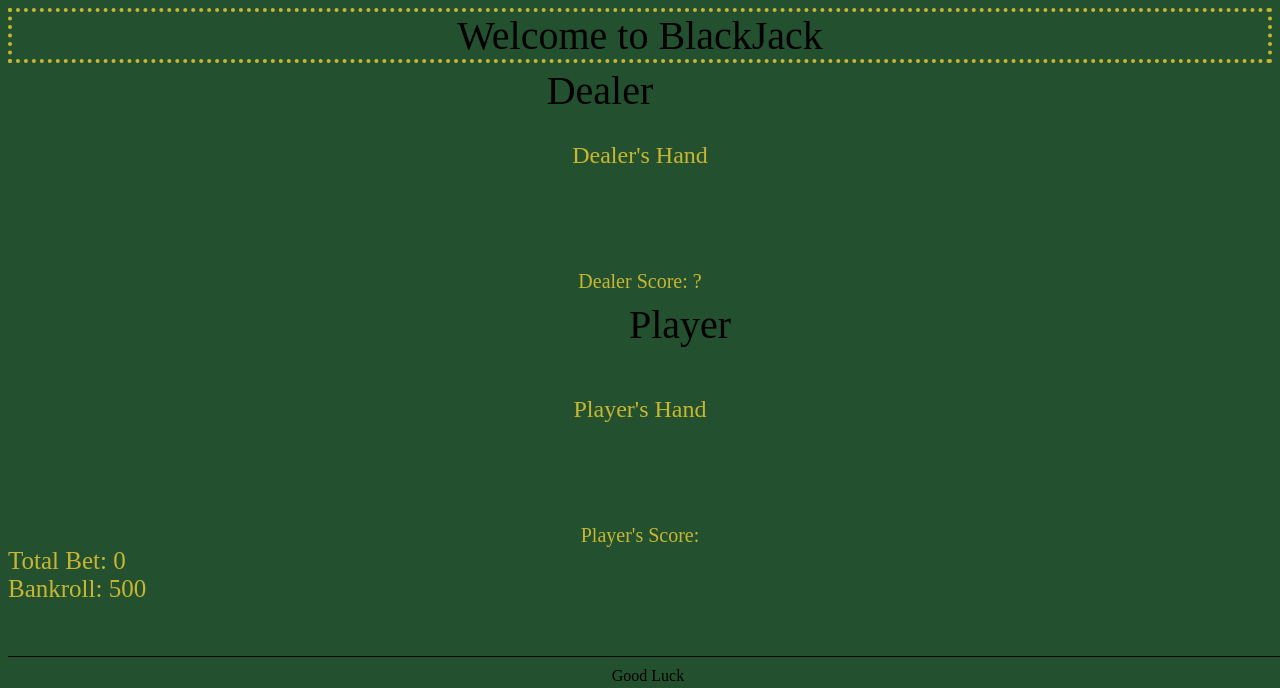
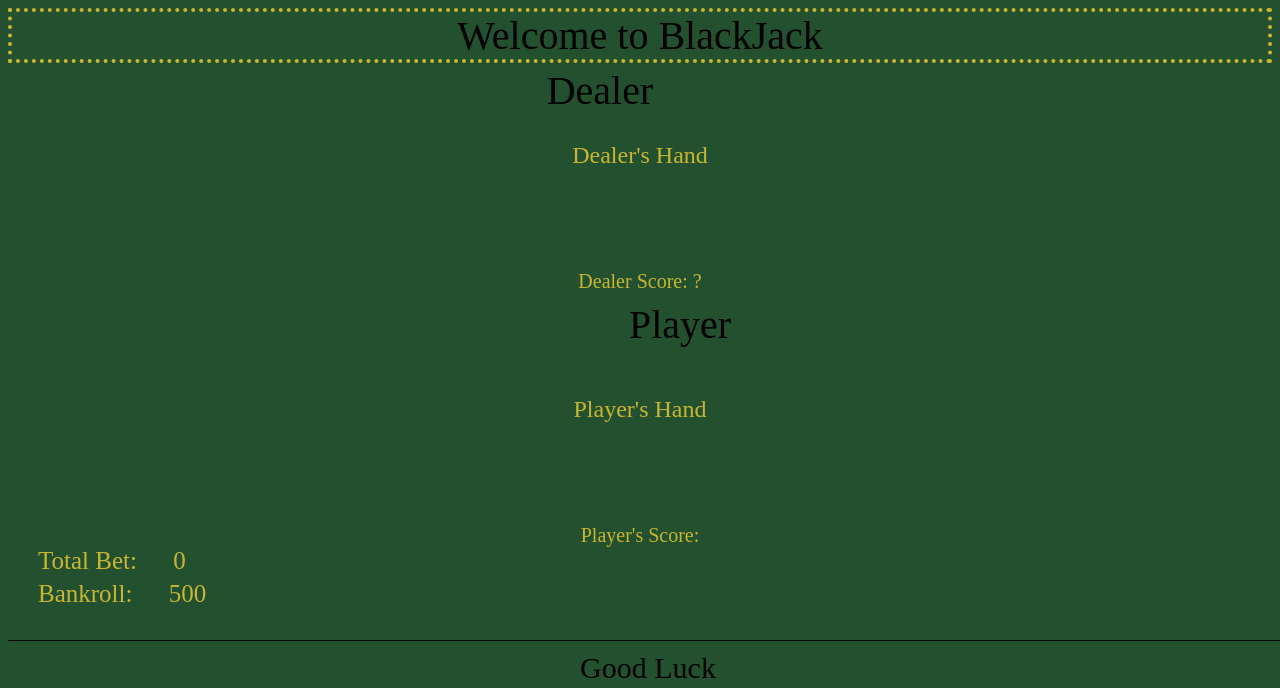
Before and after one commit to sunsetdee/Blackjack, a plain HTML site: page index.html in a window 1280 px wide. Shown: the top 688 px of the page. Drawn offline with Linux system fonts and the light colour scheme; grey boxes are pictures that could not be loaded.

Commit message:
adjust chip size and font size

```diff
--- a/css/main.css
+++ b/css/main.css
@@ -142,9 +142,15 @@ button {
 #totalbet, #betamt {
     color: #C8B632;
     font-size: 25px;
+    margin: 0px 0px 5px 30px;
 }
 
 #bank, #bankroll {
     color: #C8B632;
     font-size: 25px;
+    margin: 0px 0px 5px 30px;
 }
+
+#msg {
+    font-size: 30px;
+}
```
